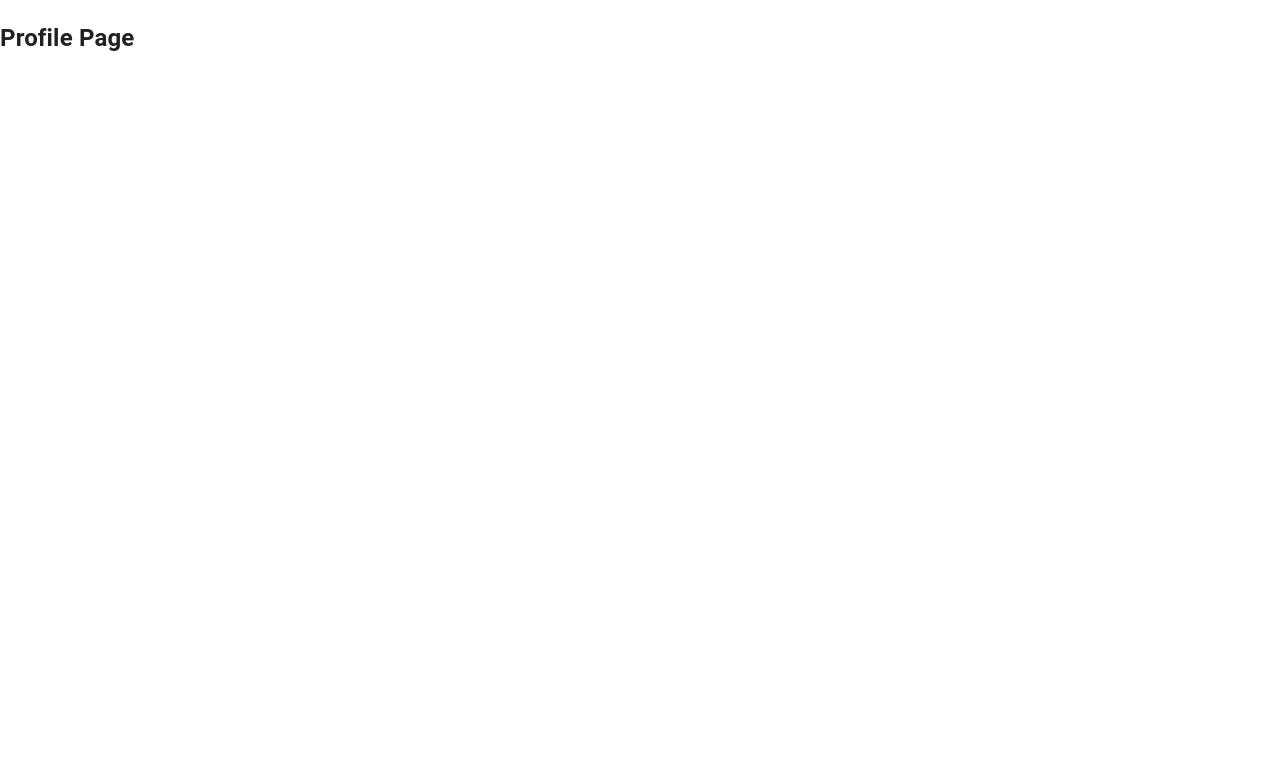
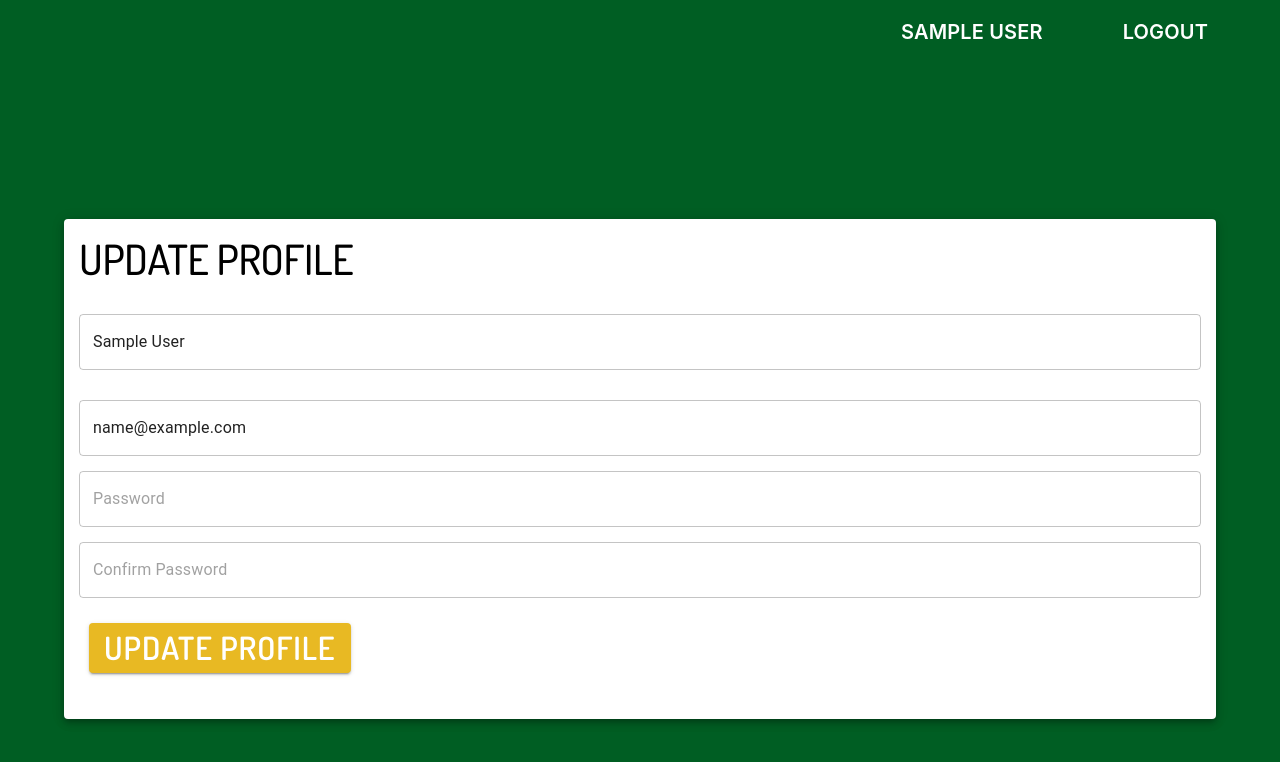
Before and after one commit to tylerpgen/golf-scores, a React (Vite) app in the folder client/: page /profile in a window 1280 px wide. Shown: the top 762 px of the page. Built offline with nearby package versions, Linux system fonts and the light colour scheme; sample sign-in values are in the browser's storage.

Commit message:
created update profile page that prefills email and name

```diff
--- a/client/src/components/Navbar.jsx
+++ b/client/src/components/Navbar.jsx
@@ -56,7 +56,7 @@ const Navbar = () => {
                   color="white"
                   variant="button"
                   underline="none"
-                  href={"/"}
+                  href={"/profile"}
                   sx={{ mx: 4, "&:hover": { textDecoration: "none" } }}
                 >
                   <Typography variant="h6" fontWeight="600" fontFamily="Inter">
--- a/client/src/pages/ProfilePage.jsx
+++ b/client/src/pages/ProfilePage.jsx
@@ -1,10 +1,205 @@
-import React from "react";
+import { useState, useEffect } from "react";
+import { useSelector, useDispatch } from "react-redux";
+import { useNavigate } from "react-router-dom";
+import { toast } from "react-toastify";
+import { useTheme } from "@emotion/react";
+import { Box, Button, Container, FormControl, Paper, TextField, Typography } from "@mui/material";
+import Navbar from "../components/Navbar";
+import { setCredentials } from "../features/authReducer";
 
 const ProfilePage = () => {
+  const [formData, setFormData] = useState({
+    name: "",
+    email: "",
+    password: "",
+    password2: "",
+  });
+
+  const { name, email, password, password2 } = formData;
+
+  const navigate = useNavigate();
+  const dispatch = useDispatch();
+
+  const { userInfo } = useSelector((state) => state.auth);
+
+  useEffect(() => {
+    setFormData((prevFormData) => ({
+      ...prevFormData,
+      name: userInfo.name,
+      email: userInfo.email,
+    }));
+  }, [userInfo]);
+
+  // Handle Submit function for form controls
+  const handleSubmit = async (e) => {
+    e.preventDefault();
+    if (password !== password2) {
+      toast.error("Passwords do no match");
+    } else {
+      console.log("submit");
+    }
+  };
+
+  const handleChange = (e) => {
+    setFormData((prevState) => ({
+      ...prevState,
+      [e.target.name]: e.target.value,
+    }));
+  };
+
+  const theme = useTheme();
   return (
-    <div>
-      <h2>Profile Page</h2>
-    </div>
+    <>
+      <Navbar />
+      <Box
+        sx={{
+          minHeight: "100vh",
+          backgroundColor: "#005e23",
+          display: "flex",
+          justifyContent: "center",
+          alignItems: "center",
+        }}
+      >
+        <Container maxWidth="lg">
+          <Paper elevation={5} sx={{ minHeight: "500px", minWidth: "100%" }}>
+            <Typography
+              align="left"
+              variant="h2"
+              color="black"
+              p="15px"
+              sx={{
+                fontSize: "1.7rem",
+                fontFamily: "Dosis",
+                fontWeight: "500",
+                [theme.breakpoints.up("lg")]: {
+                  fontSize: "2.6rem",
+                  marginTop: "10px",
+                },
+              }}
+            >
+              UPDATE PROFILE
+            </Typography>
+            <form onSubmit={handleSubmit}>
+              <FormControl sx={{ display: "flex", flexDirection: "row", padding: "15px" }}>
+                <TextField
+                  id="name"
+                  name="name"
+                  value={name}
+                  onChange={handleChange}
+                  aria-describedby="first-name"
+                  placeholder="Full Name"
+                  fullWidth
+                  sx={{
+                    "& .Mui-focused .MuiOutlinedInput-notchedOutline": {
+                      border: "1px solid #e8b923",
+                    },
+                    "& .MuiOutlinedInput-root": {
+                      "&:hover fieldset": {
+                        borderColor: "#005e23",
+                      },
+                    },
+                  }}
+                />
+              </FormControl>
+
+              {/* Two FormControl components in order to have full width TextFields */}
+
+              <FormControl sx={{ display: "flex", flexDirection: "column", padding: "15px" }}>
+                <TextField
+                  type="email"
+                  id="email"
+                  name="email"
+                  value={email}
+                  onChange={handleChange}
+                  aria-describedby="email"
+                  placeholder="Email"
+                  fullWidth
+                  sx={{
+                    mb: "15px",
+                    "& .Mui-focused .MuiOutlinedInput-notchedOutline": {
+                      border: "1px solid #e8b923",
+                    },
+                    "& .MuiOutlinedInput-root": {
+                      "&:hover fieldset": {
+                        borderColor: "#005e23",
+                      },
+                    },
+                  }}
+                />
+                <TextField
+                  type="password"
+                  id="password"
+                  name="password"
+                  value={password}
+                  onChange={handleChange}
+                  aria-describedby="password"
+                  placeholder="Password"
+                  fullWidth
+                  sx={{
+                    mb: "15px",
+                    "& .Mui-focused .MuiOutlinedInput-notchedOutline": {
+                      border: "1px solid #e8b923",
+                    },
+                    "& .MuiOutlinedInput-root": {
+                      "&:hover fieldset": {
+                        borderColor: "#005e23",
+                      },
+                    },
+                  }}
+                />
+                <TextField
+                  type="password"
+                  id="password2"
+                  name="password2"
+                  value={password2}
+                  onChange={handleChange}
+                  aria-describedby="confirm-password"
+                  placeholder="Confirm Password"
+                  fullWidth
+                  sx={{
+                    mb: "15px",
+                    "& .Mui-focused .MuiOutlinedInput-notchedOutline": {
+                      border: "1px solid #e8b923",
+                    },
+                    "& .MuiOutlinedInput-root": {
+                      "&:hover fieldset": {
+                        borderColor: "#005e23",
+                      },
+                    },
+                  }}
+                />
+                <Button
+                  type="submit"
+                  variant="contained"
+                  sx={{
+                    marginTop: "10px",
+
+                    padding: "15px",
+                    fontSize: "1.4rem",
+                    fontFamily: "Dosis",
+                    fontWeight: "600",
+                    height: "50px",
+                    backgroundColor: "#e8b923",
+                    "&:hover": {
+                      backgroundColor: "#e8b923",
+                      transform: "scale(1.02)",
+                      transition: "all 0.1s ease-in-out",
+                    },
+                    [theme.breakpoints.up("lg")]: {
+                      fontSize: "2rem",
+                      marginLeft: "10px",
+                      width: "fit-content",
+                    },
+                  }}
+                >
+                  Update Profile
+                </Button>
+              </FormControl>
+            </form>
+          </Paper>
+        </Container>
+      </Box>
+    </>
   );
 };
 
```
